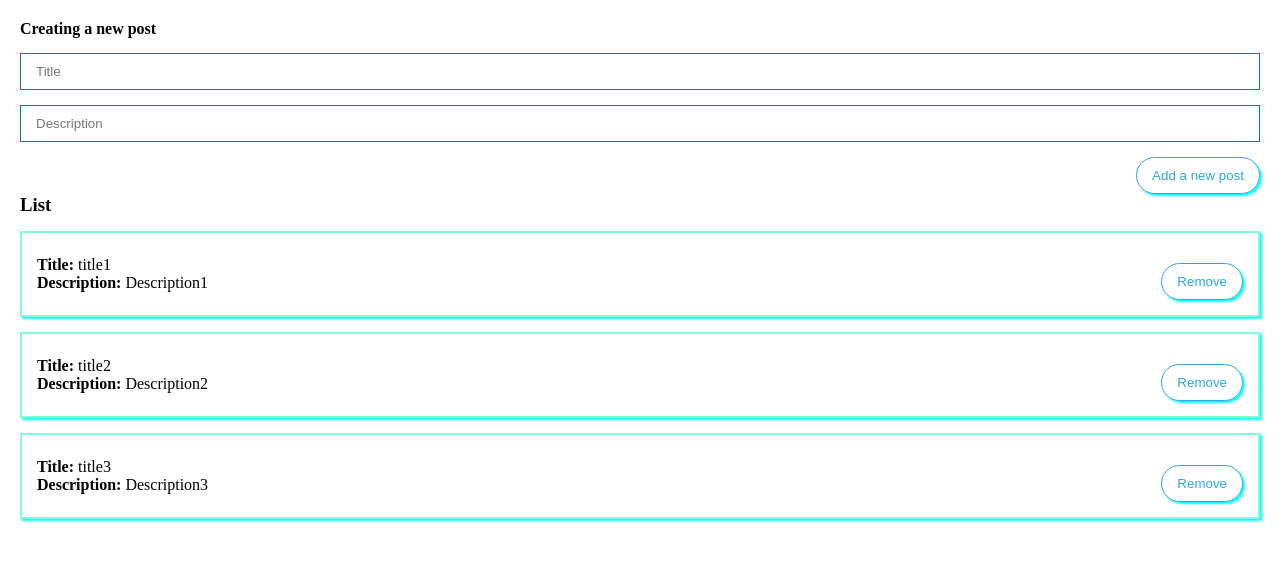
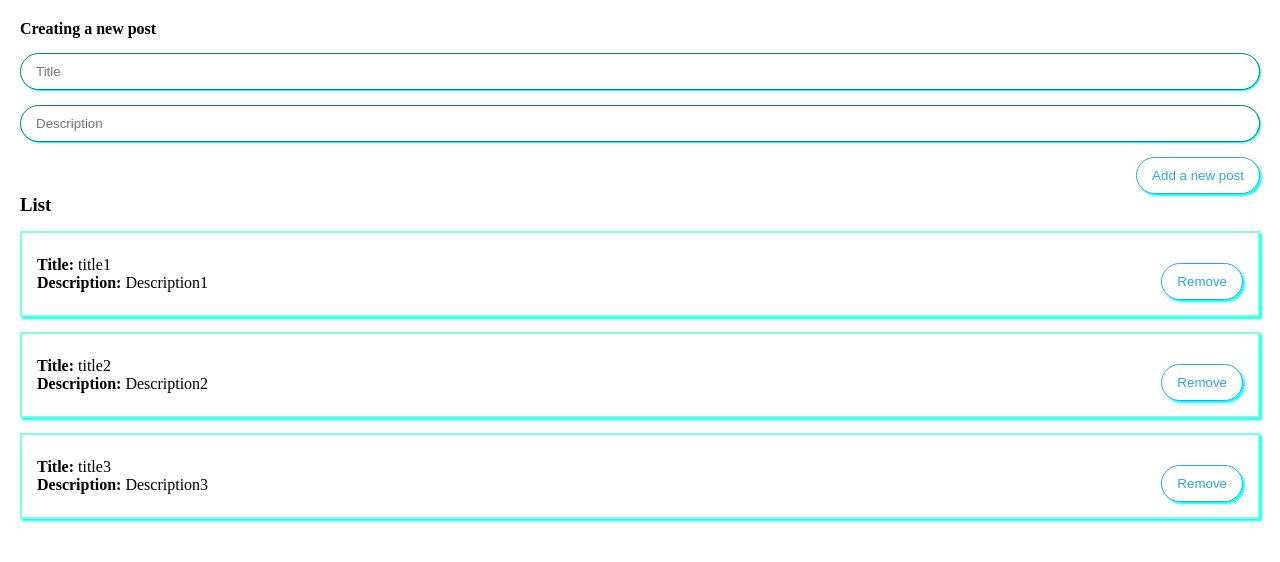
Before and after one commit to Alena2020/app-vue, a Vue app: page / in a window 1280 px wide. Shown: the top 562 px of the page. Built offline with nearby package versions, Linux system fonts and the light colour scheme.

Commit message:
Global component registration

```diff
--- a/src/components/PostForm.vue
+++ b/src/components/PostForm.vue
@@ -1,23 +1,18 @@
 <template>
   <form @submit.prevent>
     <h4>Creating a new post</h4>
-    <input v-model="post.title" class="input" type="text" placeholder="Title" />
-    <input
+    <my-input v-model="post.title" type="text" placeholder="Title" />
+    <my-input
       v-model="post.description"
-      class="input"
       type="text"
       placeholder="Description"
     />
-    <MyButton @click="createPost">Add a new post</MyButton>
+    <my-button @click="createPost">Add a new post</my-button>
   </form>
 </template>
 
 <script>
-import MyButton from "@/components/UI/MyButton";
 export default {
-  components: {
-    MyButton,
-  },
   data() {
     return {
       post: {
@@ -44,11 +39,4 @@
   display: flex;
   flex-direction: column;
 }
-
-.input {
-  width: 100%;
-  padding: 10px 15px;
-  border: 1px solid teal;
-  margin-top: 15px;
-}
 </style>
--- a/src/components/PostItem.vue
+++ b/src/components/PostItem.vue
@@ -5,17 +5,13 @@
       <div><strong>Description: </strong>{{ post.description }}</div>
     </div>
     <div class="post__btns">
-      <MyButton>Remove</MyButton>
+      <my-button>Remove</my-button>
     </div>
   </div>
 </template>
 
 <script>
-import MyButton from "@/components/UI/MyButton";
 export default {
-  components: {
-    MyButton,
-  },
   props: {
     post: {
       type: Object,
--- a/src/components/UI/MyButton.vue
+++ b/src/components/UI/MyButton.vue
@@ -4,7 +4,11 @@
   </button>
 </template>
 
-<script></script>
+<script>
+export default {
+  name: "my-button",
+};
+</script>
 
 <style scoped>
 .btn {
--- /dev/null
+++ b/src/components/UI/MyInput.vue
@@ -0,0 +1,28 @@
+<template>
+  <input :value="modelValue" @input="updateInput" class="input" type="text" />
+</template>
+
+<script>
+export default {
+  name: "my-input",
+  props: {
+    modelValue: [String, Number],
+  },
+  methods: {
+    updateInput(event) {
+      this.$emit("update:modelValue", event.target.value);
+    },
+  },
+};
+</script>
+
+<style scoped>
+.input {
+  width: 100%;
+  padding: 10px 15px;
+  border: 1px solid teal;
+  border-radius: 25px;
+  margin-top: 15px;
+  box-shadow: 1px 1px 1px aqua;
+}
+</style>
--- /dev/null
+++ b/src/components/UI/index.js
@@ -0,0 +1,6 @@
+import MyButton from "@/components/UI/MyButton";
+import MyInput from "@/components/UI/MyInput";
+
+export default [
+  MyButton, MyInput
+]
--- a/src/main.js
+++ b/src/main.js
@@ -1,4 +1,11 @@
 import { createApp } from 'vue'
 import App from './App'
+import components from "@/components/UI";
 
-createApp(App).mount('#app')
+const app = createApp(App);
+
+components.forEach(component => {
+  app.component(component.name, component)
+})
+
+app.mount('#app')
```
